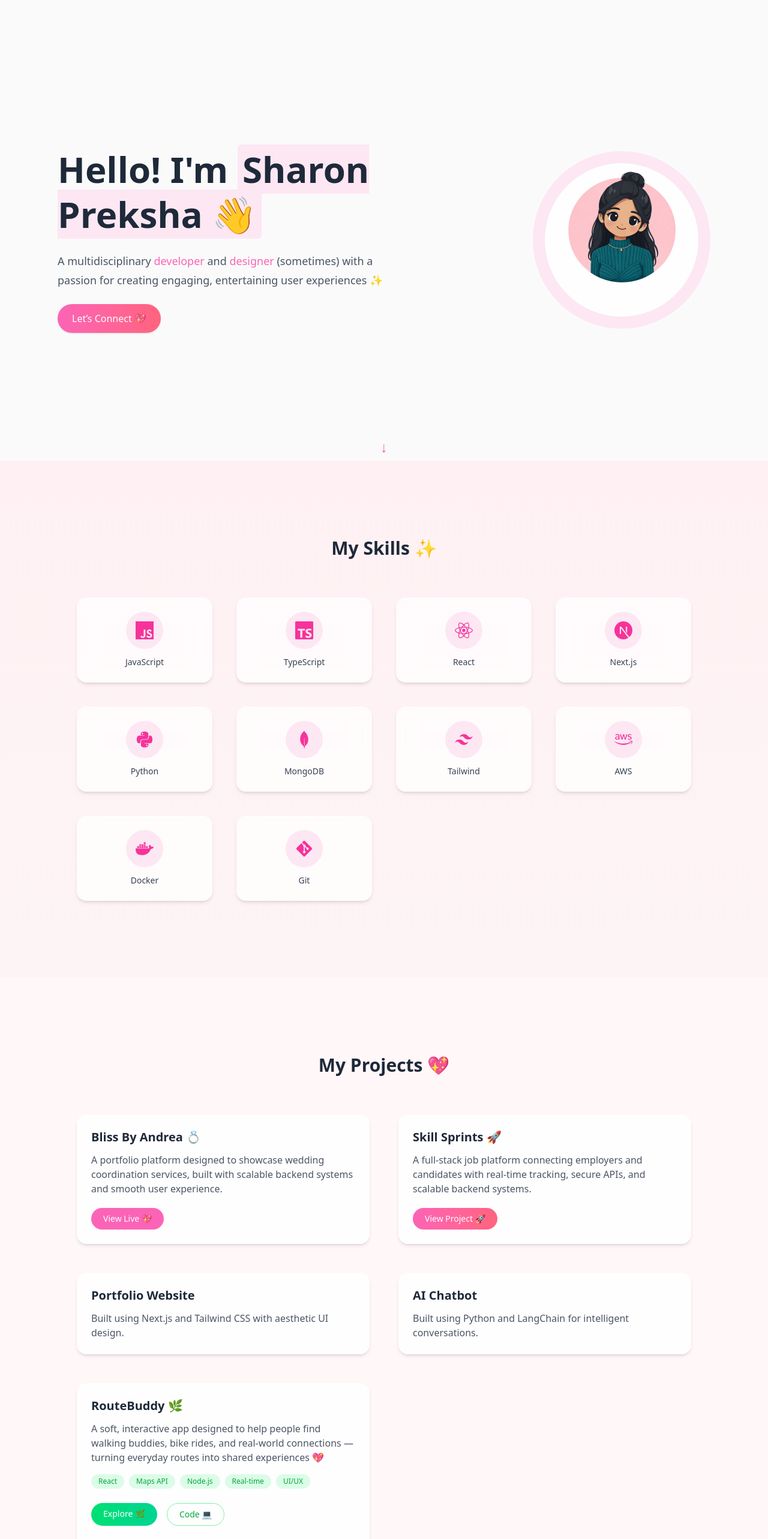
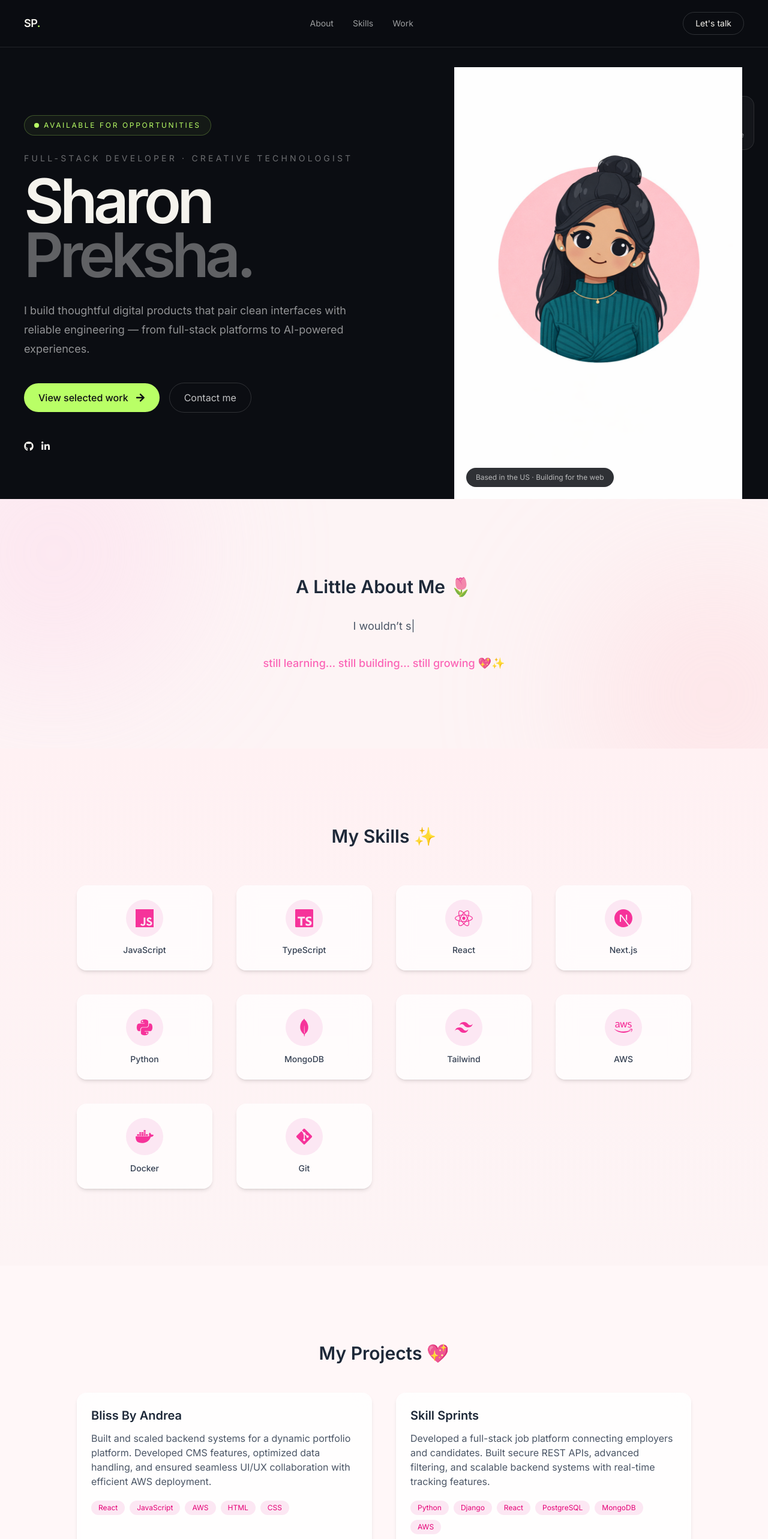
Before and after one commit to mnsharon/portfolio, a Next.js app: page / in a window 1280 px wide. Shown: the top 2566 px of the page at 60% size. Built offline with nearby package versions, Linux system fonts and the light colour scheme.

Commit message:
Redesign portfolio experience

```diff
--- a/app/page.tsx
+++ b/app/page.tsx
@@ -1,232 +1,90 @@
 "use client";
 
 import { useState } from "react";
+import { FaArrowRight, FaGithub, FaLinkedinIn } from "react-icons/fa";
 import Skills from "../components/Skills";
 import Projects from "../components/Projects";
+import About from "../components/About";
 import ContactModal from "../components/ContactModal";
-import About from "../components/About";
 
 export default function Home() {
   const [open, setOpen] = useState(false);
 
   return (
-    <main className="bg-[#fafafa] text-gray-800 font-sans">
-
-      {/* HERO */}
-      <section className="h-screen flex items-center justify-between px-24">
-
-        {/* LEFT */}
-        <div className="max-w-xl">
-          <h1 className="text-6xl font-semibold leading-tight">
-            Hello! I'm{" "}
-            <span className="bg-pink-100 px-2 rounded-md">
-              Sharon Preksha 👋
-            </span>
-          </h1>
-
-          <p className="mt-6 text-lg text-gray-600 leading-8">
-            A multidisciplinary <span className="text-pink-400">developer</span> and{" "}
-            <span className="text-pink-400">designer</span> (sometimes) with a passion
-            for creating engaging, entertaining user experiences ✨
-          </p>
-
-          {/* 💖 CONTACT BUTTON (ADDED HERE) */}
-          <button
-            onClick={() => setOpen(true)}
-            className="mt-6 px-6 py-3 bg-gradient-to-r from-pink-400 to-rose-400 text-white rounded-full shadow hover:scale-105 transition"
-          >
-            Let’s Connect 💖
+    <main className="min-h-screen bg-[#0b0d12] text-[#f5f3ed]">
+      <nav className="fixed inset-x-0 top-0 z-40 border-b border-white/10 bg-[#0b0d12]/80 backdrop-blur-xl">
+        <div className="mx-auto flex max-w-7xl items-center justify-between px-6 py-5 lg:px-10">
+          <a href="#home" className="text-lg font-semibold tracking-tight">SP<span className="text-[#b9ff66]">.</span></a>
+          <div className="hidden items-center gap-8 text-sm text-white/60 md:flex">
+            <a className="transition hover:text-white" href="#about">About</a>
+            <a className="transition hover:text-white" href="#skills">Skills</a>
+            <a className="transition hover:text-white" href="#projects">Work</a>
+          </div>
+          <button onClick={() => setOpen(true)} className="rounded-full border border-white/15 px-5 py-2 text-sm transition hover:border-[#b9ff66] hover:text-[#b9ff66]">
+            Let&apos;s talk
           </button>
         </div>
+      </nav>
 
-        {/* RIGHT AVATAR */}
-        <div className="flex justify-center items-center">
-          <div className="bg-pink-100 rounded-full p-5">
-            <img
-              src="/avatar.png"
-              className="w-64 h-64 rounded-full object-cover"
-            />
+      <section id="home" className="relative flex min-h-screen items-center overflow-hidden px-6 pt-28 lg:px-10">
+        <div className="hero-glow" />
+        <div className="mx-auto grid w-full max-w-7xl items-center gap-14 lg:grid-cols-[1.15fr_.85fr]">
+          <div className="relative z-10">
+            <div className="mb-7 inline-flex items-center gap-2 rounded-full border border-[#b9ff66]/25 bg-[#b9ff66]/5 px-4 py-2 text-xs uppercase tracking-[.22em] text-[#b9ff66]">
+              <span className="h-2 w-2 rounded-full bg-[#b9ff66] animate-pulse" /> Available for opportunities
+            </div>
+            <p className="mb-4 text-sm uppercase tracking-[.3em] text-white/40">Full-stack developer · Creative technologist</p>
+            <h1 className="max-w-4xl text-[clamp(3.6rem,8vw,7.8rem)] font-semibold leading-[.88] tracking-[-.065em]">
+              Sharon<br/><span className="text-white/35">Preksha.</span>
+            </h1>
+            <p className="mt-8 max-w-xl text-lg leading-8 text-white/55">
+              I build thoughtful digital products that pair clean interfaces with reliable engineering — from full-stack platforms to AI-powered experiences.
+            </p>
+            <div className="mt-10 flex flex-wrap items-center gap-4">
+              <a href="#projects" className="group inline-flex items-center gap-3 rounded-full bg-[#b9ff66] px-6 py-3 font-medium text-[#0b0d12] transition hover:scale-[1.03]">
+                View selected work <FaArrowRight className="transition group-hover:translate-x-1"/>
+              </a>
+              <button onClick={() => setOpen(true)} className="rounded-full border border-white/15 px-6 py-3 text-white/75 transition hover:bg-white/5">Contact me</button>
+            </div>
+            <div className="mt-12 flex gap-3">
+              <a aria-label="GitHub" href="https://github.com/mnsharon" target="_blank" rel="noreferrer" className="social-link"><FaGithub/></a>
+              <a aria-label="LinkedIn" href="https://www.linkedin.com" target="_blank" rel="noreferrer" className="social-link"><FaLinkedinIn/></a>
+            </div>
+          </div>
+
+          <div className="relative mx-auto w-full max-w-[480px]">
+            <div className="portrait-frame">
+              <div className="absolute inset-5 rounded-[2rem] border border-white/10" />
+              <img src="/avatar.png" alt="Sharon Preksha" className="relative z-10 h-full w-full object-cover object-top" />
+              <div className="absolute bottom-5 left-5 z-20 rounded-full bg-[#0b0d12]/85 px-4 py-2 text-xs text-white/65 backdrop-blur">
+                Based in the US · Building for the web
+              </div>
+            </div>
+            <div className="absolute -right-5 top-12 hidden rounded-2xl border border-white/10 bg-white/[.04] p-4 backdrop-blur md:block">
+              <p className="text-3xl font-semibold text-[#b9ff66]">01</p><p className="mt-1 text-xs text-white/45">idea at a time</p>
+            </div>
           </div>
         </div>
       </section>
 
-      {/* SCROLL ICON */}
-      <div className="flex justify-center -mt-16">
-        <div className="animate-bounce text-pink-400 text-2xl">
-          ↓
-        </div>
-      </div>
+      <About />
+      <Skills />
+      <Projects />
 
-      {/* SKILLS */}
-      <Skills />
-
-      {/* PROJECTS */}
-      <section className="px-24 py-32 bg-[#fff7f8]">
-        <h2 className="text-3xl font-semibold mb-16 text-center text-gray-800">
-          My Projects 💖
-        </h2>
-
-        <div className="grid md:grid-cols-2 gap-12 max-w-5xl mx-auto">
-
-          {/* Bliss By Andrea */}
-          <div className="group">
-  <div className="bg-white/80 backdrop-blur-lg p-6 rounded-2xl shadow-md hover:shadow-xl hover:-translate-y-2 transition duration-300">
-
-    {/* TITLE */}
-    <h3 className="text-xl font-semibold text-gray-800">
-      Bliss By Andrea 💍
-    </h3>
-
-    {/* DESCRIPTION */}
-    <p className="text-gray-600 mt-3 leading-6">
-      A portfolio platform designed to showcase wedding coordination services,
-      built with scalable backend systems and smooth user experience.
-    </p>
-
-    {/* BUTTON (aligned properly) */}
-    <div className="mt-5">
-      <a
-        href="https://blissbyandrea.com/"
-        target="_blank"
-        rel="noopener noreferrer"
-        className="inline-block text-sm bg-pink-400 text-white px-5 py-2 rounded-full hover:scale-105 hover:shadow-md transition"
-      >
-        View Live 💖
-      </a>
-    </div>
-
-  </div>
-</div>
-          {/* Skill Sprints */}
-<div className="group">
-  <div className="bg-white/80 backdrop-blur-lg p-6 rounded-2xl shadow-md hover:shadow-xl hover:-translate-y-2 transition duration-300">
-
-    {/* TITLE */}
-    <h3 className="text-xl font-semibold text-gray-800">
-      Skill Sprints 🚀
-    </h3>
-
-    {/* DESCRIPTION */}
-    <p className="text-gray-600 mt-3 leading-6">
-      A full-stack job platform connecting employers and candidates with
-      real-time tracking, secure APIs, and scalable backend systems.
-    </p>
-
-    {/* BUTTON */}
-    <div className="mt-5">
-      <a
-        href="https://www.skillsprints.in/"
-        target="_blank"
-        rel="noopener noreferrer"
-        className="inline-block text-sm bg-gradient-to-r from-pink-400 to-rose-400 text-white px-5 py-2 rounded-full hover:scale-105 hover:shadow-md transition"
-      >
-        View Project 🚀
-      </a>
-    </div>
-
-  </div>
-</div>
-
-          {/* Portfolio */}
-          <div className="group">
-            <div className="bg-white/80 backdrop-blur-lg p-6 rounded-2xl shadow-md hover:shadow-xl hover:-translate-y-2 transition">
-              <h3 className="text-xl font-semibold">Portfolio Website</h3>
-              <p className="text-gray-600 mt-3">
-                Built using Next.js and Tailwind CSS with aesthetic UI design.
-              </p>
-            </div>
+      <section id="contact" className="px-6 py-28 lg:px-10">
+        <div className="mx-auto max-w-7xl overflow-hidden rounded-[2rem] border border-white/10 bg-[#11141b] p-8 md:p-14">
+          <p className="eyebrow">Have a project in mind?</p>
+          <div className="mt-5 flex flex-col items-start justify-between gap-8 md:flex-row md:items-end">
+            <h2 className="max-w-3xl text-5xl font-semibold leading-[.95] tracking-[-.05em] md:text-7xl">Let&apos;s build something <span className="text-[#b9ff66]">worth remembering.</span></h2>
+            <button onClick={() => setOpen(true)} className="shrink-0 rounded-full bg-[#b9ff66] px-7 py-4 font-medium text-[#0b0d12]">Start a conversation</button>
           </div>
-
-          {/* AI Chatbot */}
-          <div className="group">
-            <div className="bg-white/80 backdrop-blur-lg p-6 rounded-2xl shadow-md hover:shadow-xl hover:-translate-y-2 transition">
-              <h3 className="text-xl font-semibold">AI Chatbot</h3>
-              <p className="text-gray-600 mt-3">
-                Built using Python and LangChain for intelligent conversations.
-              </p>
-            </div>
-          </div>
-
-    {/* RouteBuddy */}
-<div className="group">
-  <div className="bg-white/80 backdrop-blur-lg p-6 rounded-2xl shadow-md hover:shadow-xl hover:-translate-y-2 transition duration-300">
-
-    {/* TITLE */}
-    <h3 className="text-xl font-semibold text-gray-800">
-      RouteBuddy 🌿
-    </h3>
-
-    {/* DESCRIPTION */}
-    <p className="text-gray-600 mt-3 leading-6">
-      A soft, interactive app designed to help people find walking buddies,
-      bike rides, and real-world connections — turning everyday routes into shared experiences 💖
-    </p>
-
-    {/* TECH */}
-    <div className="flex flex-wrap gap-2 mt-4">
-      {["React", "Maps API", "Node.js", "Real-time", "UI/UX"].map((t, i) => (
-        <span
-          key={i}
-          className="text-xs bg-green-100 text-green-600 px-3 py-1 rounded-full"
-        >
-          {t}
-        </span>
-      ))}
-    </div>
-
-    {/* 🌿 BUTTONS */}
-    <div className="flex gap-4 mt-6">
-
-      {/* LIVE */}
-      <a
-  href="https://routebuddy.vercel.app"
-  target="_blank"
-  rel="noopener noreferrer"
-  className="inline-block text-sm bg-gradient-to-r from-green-400 to-emerald-400 text-white px-5 py-2 rounded-full hover:scale-105 hover:shadow-md transition"
->
-  Explore 🌿
-</a>
-
-      {/* GITHUB */}
-      <a
-        href="https://github.com/mnsharon/routebuddy"
-        target="_blank"
-        rel="noopener noreferrer"
-        className="inline-block text-sm border border-green-300 text-green-600 px-5 py-2 rounded-full hover:bg-green-50 transition"
-      >
-        Code 💻
-      </a>
-
-    </div>
-
-    {/* 🌿 underline */}
-    <div className="mt-5 h-[2px] bg-gradient-to-r from-green-300 to-emerald-300 scale-x-0 group-hover:scale-x-100 transition origin-left"></div>
-
-  </div>
-</div>
-
         </div>
       </section>
 
-      <About />
-
-      {/* CONTACT SECTION */}
-      <section className="px-24 py-32 text-center">
-        <h2 className="text-2xl font-semibold mb-6">
-          Let’s connect ✨
-        </h2>
-
-        <button
-          onClick={() => setOpen(true)}
-          className="bg-pink-400 text-white px-6 py-3 rounded-full hover:scale-105 transition"
-        >
-          Contact Me 💖
-        </button>
-      </section>
-
-      {/* 💖 MODAL (THIS IS THE MAGIC) */}
+      <footer className="border-t border-white/10 px-6 py-8 text-sm text-white/35 lg:px-10">
+        <div className="mx-auto flex max-w-7xl flex-col justify-between gap-3 sm:flex-row"><p>© 2026 Sharon Preksha</p><p>Designed & built with care.</p></div>
+      </footer>
       <ContactModal isOpen={open} onClose={() => setOpen(false)} />
-
     </main>
   );
 }
```
